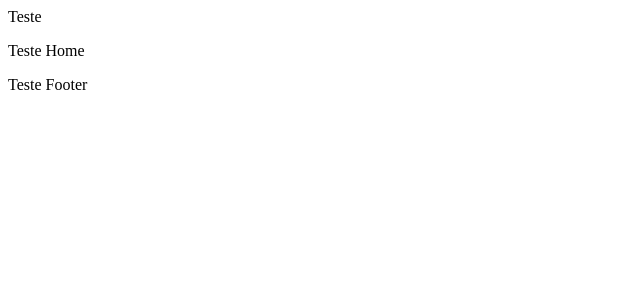
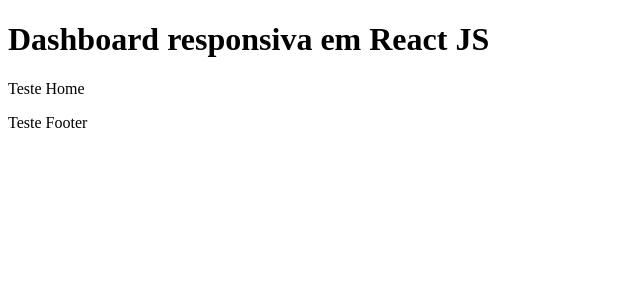
Before and after one commit to marcoscapiberibe/dashboard-responsiva, a React (Create React App) app: page / in a window 1280 px wide. Shown: the top 300 px of the page, without its empty margins (0-640 px from the left). Built offline with nearby package versions, Linux system fonts and the light colour scheme.

Commit message:
adição de uma <h1> no componente Header
adição de uma <h1> no componente Header com o título do projeto.

```diff
--- a/src/components/Header/index.jsx
+++ b/src/components/Header/index.jsx
@@ -4,7 +4,7 @@ import "./Header.css"
 export default function Header() {
     return (
         <header className="header">
-            Teste
+            <h1>Dashboard responsiva em React JS</h1>
         </header>
     );
 }
```
